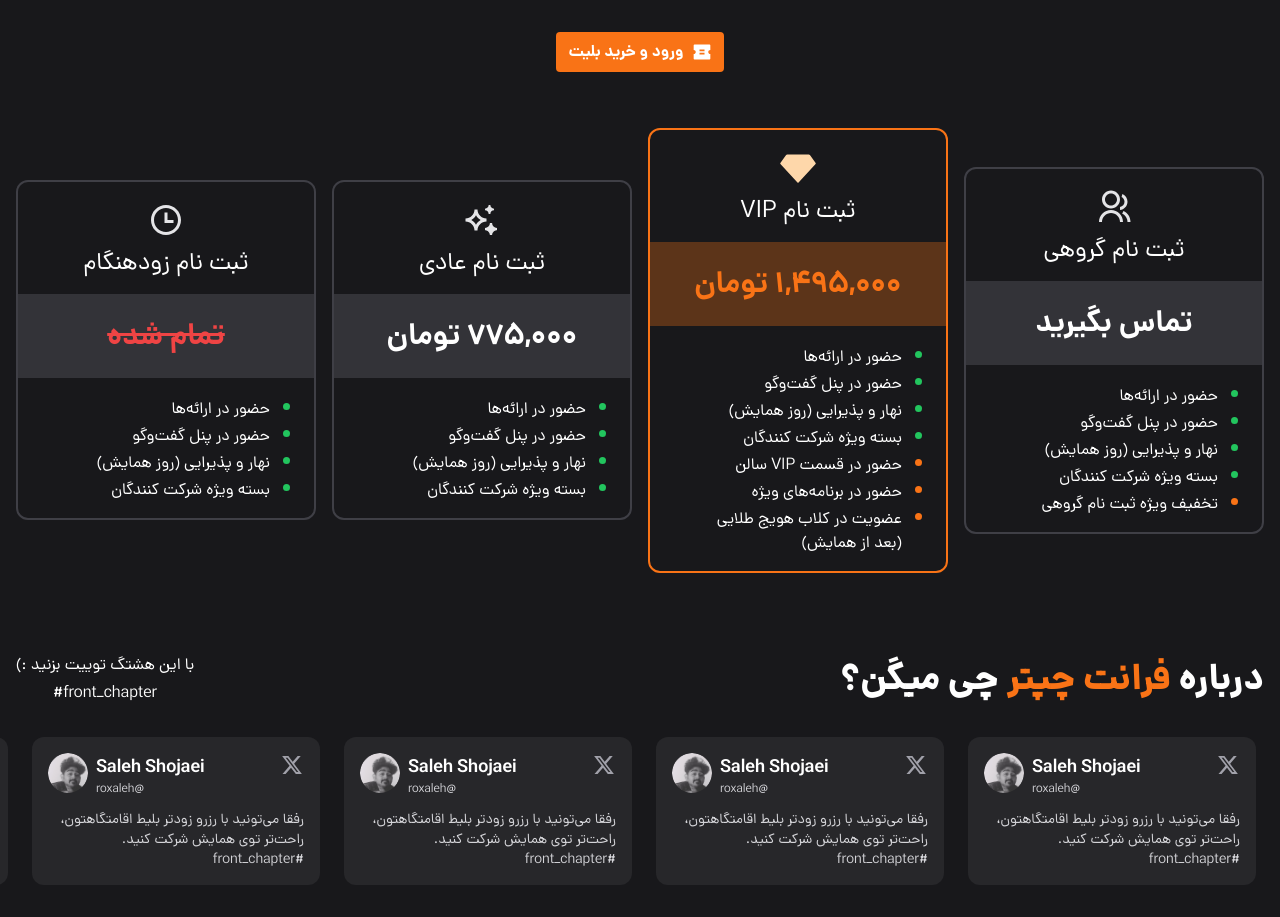
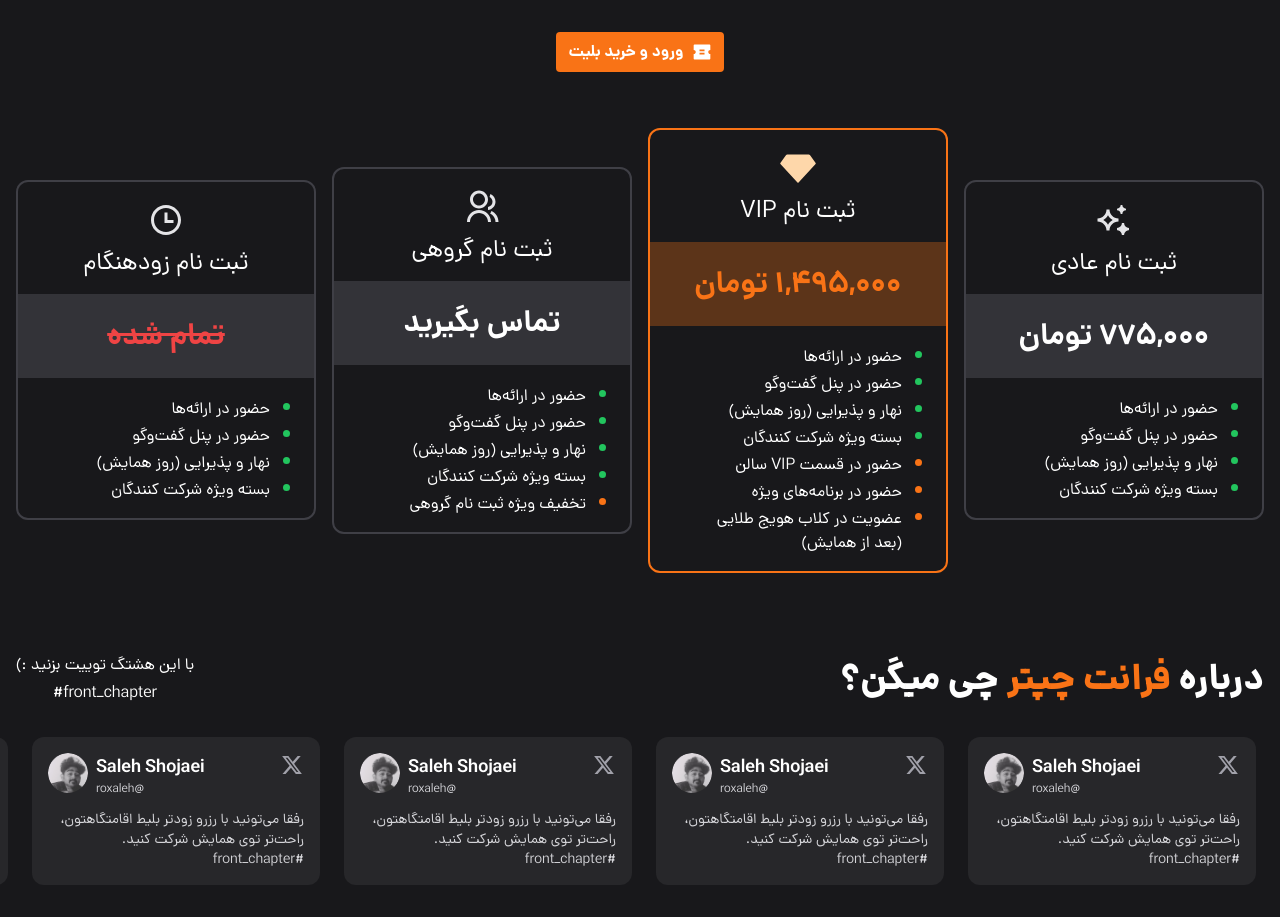
Before and after one commit to frontChapter/website-frontend, a Next.js app: page / in a window 1280 px wide. Shown: the part 3624-4541 px from the top of the page. Built offline with nearby package versions, Linux system fonts and the light colour scheme.

Commit message:
fix: change tickets order

```diff
--- a/src/app/components/ConferenceTicket/ConferenceTicket.tsx
+++ b/src/app/components/ConferenceTicket/ConferenceTicket.tsx
@@ -29,13 +29,13 @@ export default function ConferenceLocation() {
           </Link>
         </div>
         {/* body */}
-        <div className="grid items-center gap-4 sm:grid-cols-2 lg:grid-flow-col-dense lg:grid-cols-4">
+        <div className="grid items-center gap-4 sm:grid-cols-2 lg:grid-cols-4">
           <TicketPlanCard
             title={{
-              text: "ثبت نام گروهی",
-              icon: <RiGroupLine className="size-9 fill-zinc-200" />,
+              text: "ثبت نام عادی",
+              icon: <RiSparklingLine className="size-9 fill-zinc-200" />,
             }}
-            price={"تماس بگیرید"}
+            price={"۷۷۵,۰۰۰ تومان"}
             advantages={[
               {
                 text: "حضور در ارائه‌ها",
@@ -52,10 +52,6 @@ export default function ConferenceLocation() {
               {
                 text: "بسته ویژه شرکت کنندگان",
                 makerColor: "green",
-              },
-              {
-                text: "تخفیف ویژه ثبت نام گروهی",
-                makerColor: "orange",
               },
             ]}
           />
@@ -98,10 +94,10 @@ export default function ConferenceLocation() {
           />
           <TicketPlanCard
             title={{
-              text: "ثبت نام عادی",
-              icon: <RiSparklingLine className="size-9 fill-zinc-200" />,
+              text: "ثبت نام گروهی",
+              icon: <RiGroupLine className="size-9 fill-zinc-200" />,
             }}
-            price={"۷۷۵,۰۰۰ تومان"}
+            price={"تماس بگیرید"}
             advantages={[
               {
                 text: "حضور در ارائه‌ها",
@@ -118,6 +114,10 @@ export default function ConferenceLocation() {
               {
                 text: "بسته ویژه شرکت کنندگان",
                 makerColor: "green",
+              },
+              {
+                text: "تخفیف ویژه ثبت نام گروهی",
+                makerColor: "orange",
               },
             ]}
           />
```
